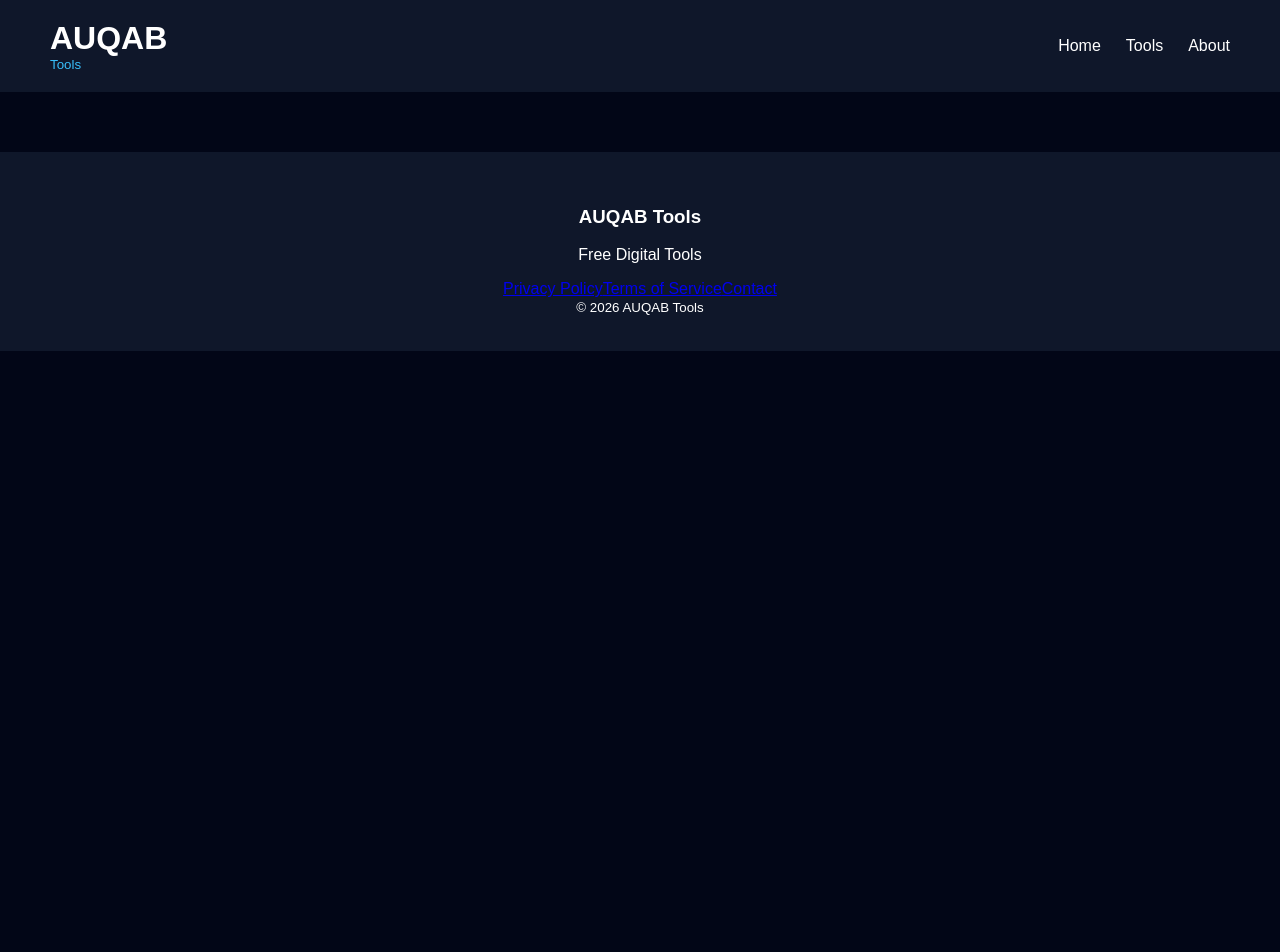
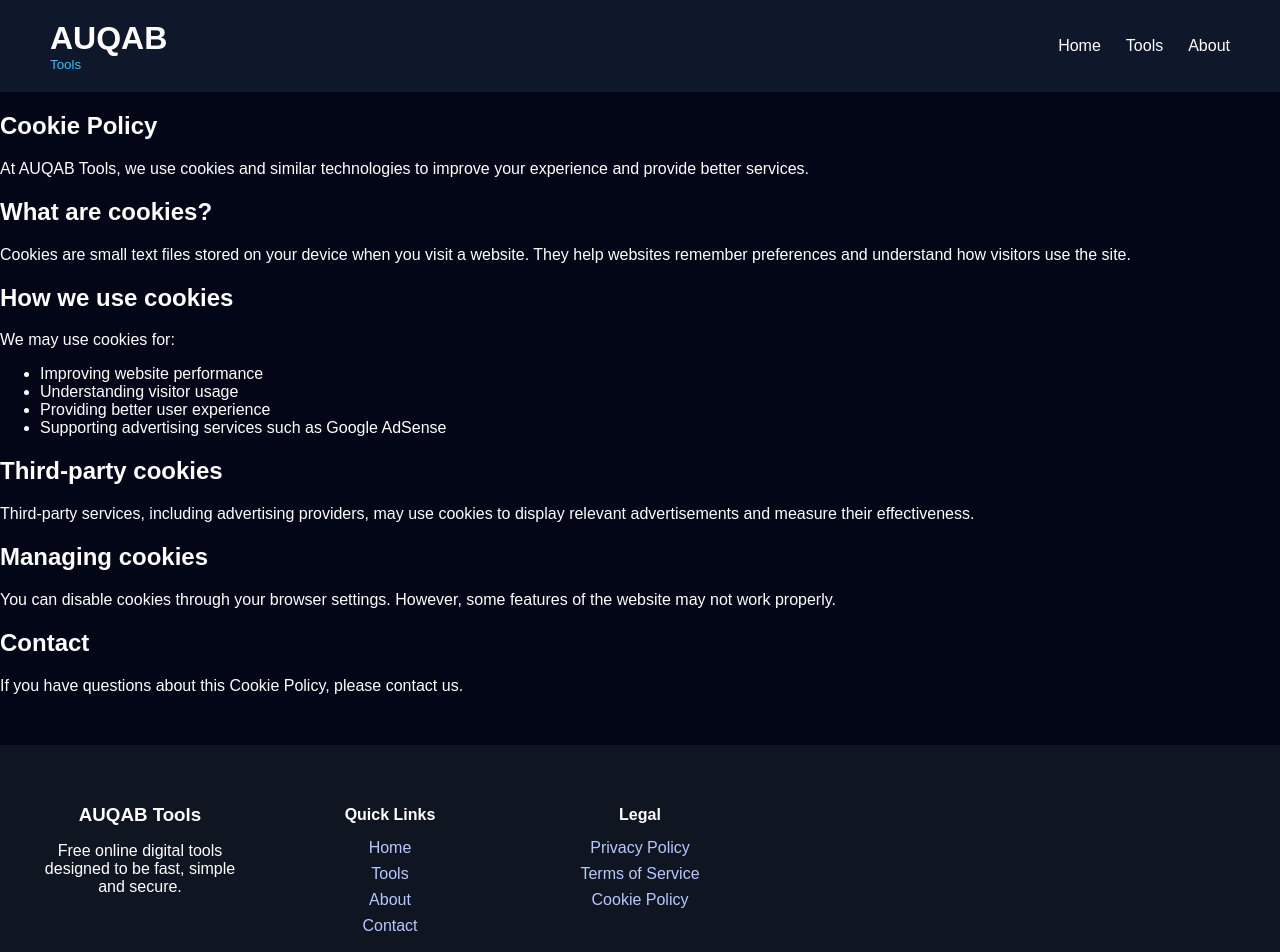
Before and after one commit to Auqab/AUQAB-Tools, a React (Vite) app: page /cookies in a window 1280 px wide. Shown: the top 952 px of the page. Before the commit the page ends 800 px from the top, so only its background shows below. Built offline with nearby package versions, Linux system fonts and the light colour scheme.

Commit message:
Add cookie policy and improve footer

```diff
--- a/src/App.css
+++ b/src/App.css
@@ -1176,3 +1176,40 @@ transform:translateY(0);
 }
 
 }
+
+.footer{
+padding:40px 30px;
+background:#101522;
+color:white;
+display:grid;
+grid-template-columns:repeat(auto-fit,minmax(200px,1fr));
+gap:30px;
+margin-top:50px;
+}
+
+
+.footer h3,
+.footer h4{
+margin-bottom:15px;
+}
+
+
+.footer a{
+display:block;
+color:#b9c7ff;
+text-decoration:none;
+margin:8px 0;
+}
+
+
+.footer a:hover{
+color:white;
+}
+
+
+.footer-bottom{
+grid-column:1/-1;
+text-align:center;
+padding-top:20px;
+border-top:1px solid #333;
+}
--- a/src/App.jsx
+++ b/src/App.jsx
@@ -13,7 +13,7 @@ import PasswordGenerator from "./pages/PasswordGenerator";
 import Privacy from "./pages/Privacy";
 import Terms from "./pages/Terms";
 import Contact from "./pages/Contact";
-
+import Cookies from "./pages/Cookies";
 
 function App(){
 
@@ -26,6 +26,8 @@ return(
 
 
 <Routes>
+<Route path="/cookies" element={<Cookies/>}/>
+
 <Route path="/privacy" element={<Privacy/>} />
 
 <Route path="/terms" element={<Terms/>} />
--- a/src/components/Footer.jsx
+++ b/src/components/Footer.jsx
@@ -8,17 +8,56 @@ return(
 <footer className="footer">
 
 
+<div className="footer-brand">
+
 <h3>
 AUQAB Tools
 </h3>
 
+<p>
+Free online digital tools designed to be fast, simple and secure.
+</p>
 
-<p>
-Free Digital Tools
-</p>
+</div>
+
 
 
 <div className="footer-links">
+
+<h4>
+Quick Links
+</h4>
+
+
+<Link to="/">
+Home
+</Link>
+
+
+<Link to="/tools">
+Tools
+</Link>
+
+
+<Link to="/about">
+About
+</Link>
+
+
+<Link to="/contact">
+Contact
+</Link>
+
+
+</div>
+
+
+
+<div className="footer-legal">
+
+<h4>
+Legal
+</h4>
 
 
 <Link to="/privacy">
@@ -31,17 +70,22 @@ Terms of Service
 </Link>
 
 
-<Link to="/contact">
-Contact
+<Link to="/cookies">
+Cookie Policy
 </Link>
 
 
 </div>
 
 
+
+<div className="footer-bottom">
+
 <small>
-© 2026 AUQAB Tools
+© 2026 AUQAB Tools. All rights reserved.
 </small>
+
+</div>
 
 
 </footer>
--- /dev/null
+++ b/src/pages/Cookies.jsx
@@ -0,0 +1,75 @@
+function Cookies(){
+
+return(
+
+<section className="legal-page">
+
+<h1>
+Cookie Policy
+</h1>
+
+<p>
+At AUQAB Tools, we use cookies and similar technologies to improve your experience and provide better services.
+</p>
+
+
+<h2>
+What are cookies?
+</h2>
+
+<p>
+Cookies are small text files stored on your device when you visit a website.
+They help websites remember preferences and understand how visitors use the site.
+</p>
+
+
+<h2>
+How we use cookies
+</h2>
+
+<p>
+We may use cookies for:
+</p>
+
+<ul>
+<li>Improving website performance</li>
+<li>Understanding visitor usage</li>
+<li>Providing better user experience</li>
+<li>Supporting advertising services such as Google AdSense</li>
+</ul>
+
+
+<h2>
+Third-party cookies
+</h2>
+
+<p>
+Third-party services, including advertising providers, may use cookies to display relevant advertisements and measure their effectiveness.
+</p>
+
+
+<h2>
+Managing cookies
+</h2>
+
+<p>
+You can disable cookies through your browser settings. However, some features of the website may not work properly.
+</p>
+
+
+<h2>
+Contact
+</h2>
+
+<p>
+If you have questions about this Cookie Policy, please contact us.
+</p>
+
+
+</section>
+
+);
+
+}
+
+export default Cookies;
```
